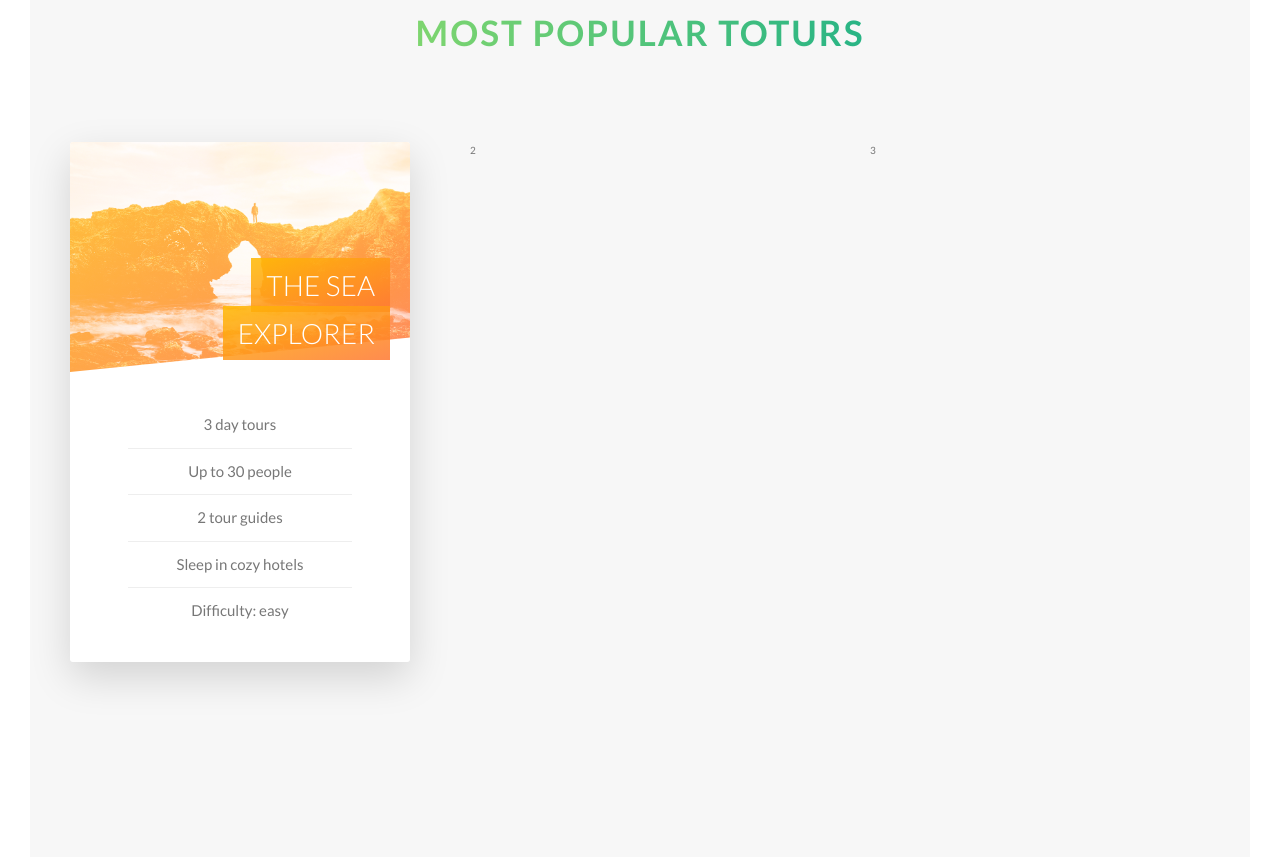
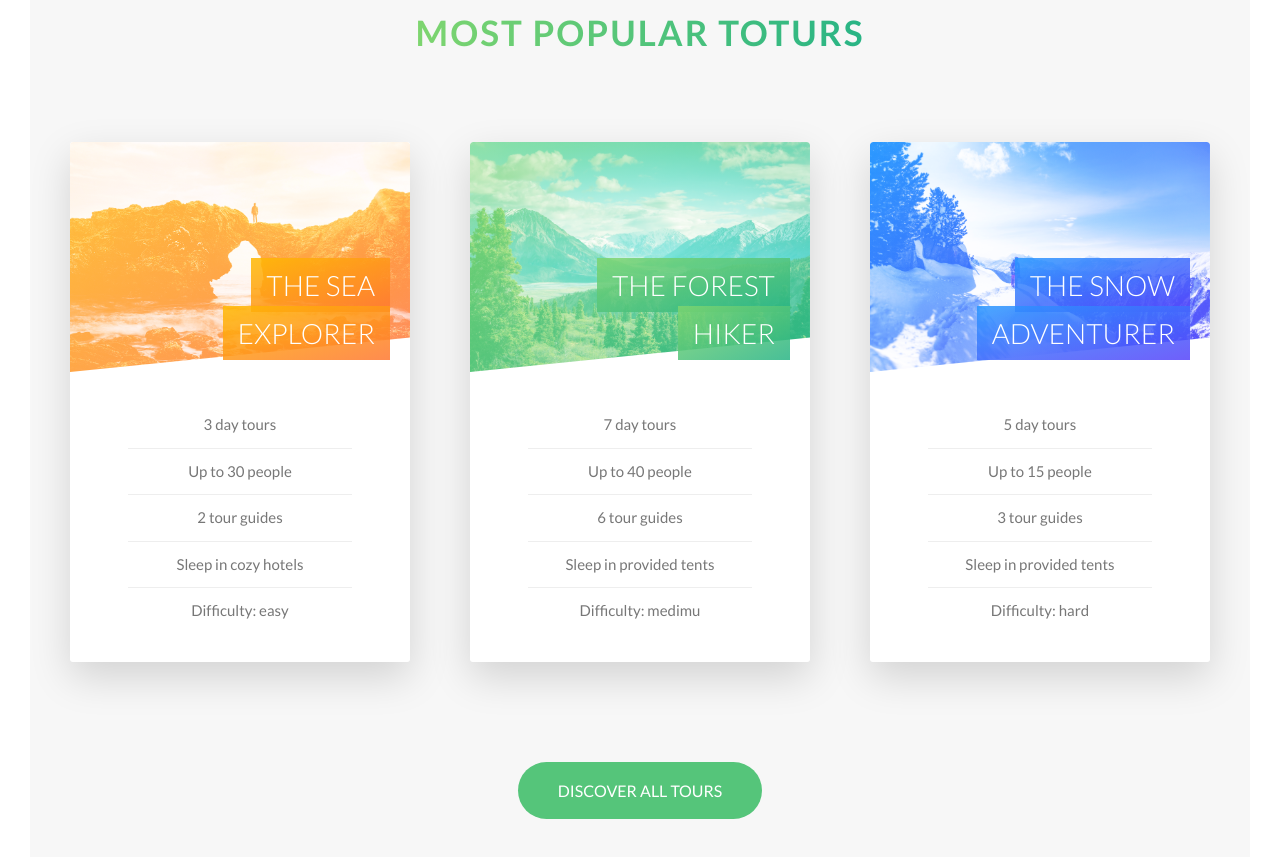
Before and after one commit to Angelamaomao/CodeSculptor-HTML-CSS, a plain HTML site: page Natours/index.html in a window 1280 px wide. Shown: the part 2331-3188 px from the top of the page. Drawn offline with Linux system fonts and the light colour scheme.

Commit message:
build the rest of the tours section and style it

```diff
--- a/Natours/css/style.css
+++ b/Natours/css/style.css
@@ -103,6 +103,12 @@ body {
 .u-margin-bottom-big {
   margin-bottom: 8rem; }
 
+.u-margin-top-big {
+  margin-top: 8rem; }
+
+.u-margin-top-huge {
+  margin-top: 10rem; }
+
 .btn:link, .btn:visited {
   text-transform: uppercase;
   text-decoration: none;
@@ -129,6 +135,12 @@ body {
   color: #777; }
   .btn--white::after {
     background-color: #fff; }
+
+.btn--green {
+  background-color: #55c57a;
+  color: #fff; }
+  .btn--green::after {
+    background-color: #55c57a; }
 
 .btn::after {
   content: "";
@@ -187,6 +199,10 @@ body {
       transform: rotateY(180deg); }
       .card_side--back-1 {
         background: linear-gradient(to right bottom, #ffb900, #ff7730); }
+      .card_side--back-2 {
+        background: linear-gradient(to right bottom, #7ed56f, #28b485); }
+      .card_side--back-3 {
+        background: linear-gradient(to right bottom, #2998ff, #5643fa); }
   .card:hover .card_side--front {
     transform: rotateY(-180deg); }
   .card:hover .card_side--back {
@@ -196,13 +212,15 @@ body {
     height: 23rem;
     background-blend-mode: screen;
     -webkit-clip-path: polygon(0 0, 100% 0, 100% 85%, 0 100%);
-    clip-path: polygon(0 0, 100% 0, 100% 85%, 0 100%); }
+    clip-path: polygon(0 0, 100% 0, 100% 85%, 0 100%);
+    border-top-left-radius: 3px;
+    border-top-right-radius: 3px; }
     .card_picture--1 {
       background-image: linear-gradient(to right bottom, #ffb900, #ff7730), url(../img/nat-5.jpg); }
     .card_picture--2 {
-      background-image: url(../img/nat-5.jpg); }
+      background-image: linear-gradient(to right bottom, #7ed56f, #28b485), url(../img/nat-6.jpg); }
     .card_picture--3 {
-      background-image: url(../img/nat-5.jpg); }
+      background-image: linear-gradient(to right bottom, #2998ff, #5643fa), url(../img/nat-7.jpg); }
   .card_heading {
     font-size: 2.8rem;
     font-weight: 300;
@@ -219,6 +237,10 @@ body {
     box-decoration-break: clone; }
     .card_heading-span--1 {
       background: linear-gradient(to right bottom, rgba(255, 185, 0, 0.85), rgba(255, 119, 48, 0.85)); }
+    .card_heading-span--2 {
+      background: linear-gradient(to right bottom, rgba(126, 213, 111, 0.85), rgba(40, 180, 133, 0.85)); }
+    .card_heading-span--3 {
+      background: linear-gradient(to right bottom, rgba(41, 152, 255, 0.85), rgba(86, 67, 250, 0.85)); }
   .card_details {
     padding: 3rem; }
     .card_details ul {
@@ -231,6 +253,23 @@ body {
         padding: 1rem; }
         .card_details ul li:not(:last-child) {
           border-bottom: 1px solid #eee; }
+  .card_cta {
+    position: absolute;
+    top: 50%;
+    left: 50%;
+    transform: translate(-50%, -50%);
+    width: 90%;
+    text-align: center; }
+  .card_price-box {
+    text-align: center;
+    margin-bottom: 8rem;
+    color: #fff; }
+  .card_price-only {
+    font-size: 1.4rem;
+    text-transform: uppercase; }
+  .card_price-value {
+    font-size: 6rem;
+    font-weight: 100; }
 
 .composition {
   position: relative; }
@@ -334,5 +373,5 @@ body {
 
 .section-tours {
   background-color: #f7f7f7;
-  padding: 25rem 0 50rem 0;
+  padding: 25rem 0 15rem 0;
   margin-top: -10rem; }
--- a/Natours/index.html
+++ b/Natours/index.html
@@ -151,12 +151,79 @@
                 </div>
               </div>
               <div class="card_side card_side--back card_side--back-1">
-                Back
+                <div class="card_cta">
+                  <div class="card_price-box">
+                    <p class="card_price-only">only</p>
+                    <p class="card_price-value">$297</p>
+                  </div>
+                  <a href="#" class="btn btn--white">Book now!</a>
+                </div>
               </div>
             </div>
           </div>
-          <div class="col-1-of-3">2</div>
-          <div class="col-1-of-3">3</div>
+          <div class="col-1-of-3">
+            <div class="card">
+              <div class="card_side card_side--front">
+                <div class="card_picture card_picture--2">&nbsp;</div>
+                <h4 class="card_heading">
+                  <span class="card_heading-span card_heading-span--2">
+                    The forest hiker
+                  </span>
+                </h4>
+                <div class="card_details">
+                  <ul>
+                    <li>7 day tours</li>
+                    <li>Up to 40 people</li>
+                    <li>6 tour guides</li>
+                    <li>Sleep in provided tents</li>
+                    <li>Difficulty: medimu</li>
+                  </ul>
+                </div>
+              </div>
+              <div class="card_side card_side--back card_side--back-2">
+                <div class="card_cta">
+                  <div class="card_price-box">
+                    <p class="card_price-only">only</p>
+                    <p class="card_price-value">$497</p>
+                  </div>
+                  <a href="#" class="btn btn--white">Book now!</a>
+                </div>
+              </div>
+            </div>
+          </div>
+          <div class="col-1-of-3">
+            <div class="card">
+              <div class="card_side card_side--front">
+                <div class="card_picture card_picture--3">&nbsp;</div>
+                <h4 class="card_heading">
+                  <span class="card_heading-span card_heading-span--3">
+                    The snow adventurer
+                  </span>
+                </h4>
+                <div class="card_details">
+                  <ul>
+                    <li>5 day tours</li>
+                    <li>Up to 15 people</li>
+                    <li>3 tour guides</li>
+                    <li>Sleep in provided tents</li>
+                    <li>Difficulty: hard</li>
+                  </ul>
+                </div>
+              </div>
+              <div class="card_side card_side--back card_side--back-3">
+                <div class="card_cta">
+                  <div class="card_price-box">
+                    <p class="card_price-only">only</p>
+                    <p class="card_price-value">$897</p>
+                  </div>
+                  <a href="#" class="btn btn--white">Book now!</a>
+                </div>
+              </div>
+            </div>
+          </div>
+        </div>
+        <div class="u-center-text u-margin-top-huge">
+          <a href="#" class="btn btn--green">Discover all tours</a>
         </div>
       </section>
     </main>
--- a/Natours/sass/base/_utilities.scss
+++ b/Natours/sass/base/_utilities.scss
@@ -10,3 +10,9 @@
 .u-margin-bottom-big {
   margin-bottom: 8rem;
 }
+.u-margin-top-big {
+  margin-top: 8rem;
+}
+.u-margin-top-huge {
+  margin-top: 10rem;
+}
--- a/Natours/sass/components/_button.scss
+++ b/Natours/sass/components/_button.scss
@@ -27,6 +27,13 @@
     color: $color-gray-dark;
     &::after {
       background-color: $color-white;
+    }
+  }
+  &--green {
+    background-color: $color-primary;
+    color: $color-white;
+    &::after {
+      background-color: $color-primary;
     }
   }
   &::after {
--- a/Natours/sass/components/_card.scss
+++ b/Natours/sass/components/_card.scss
@@ -28,6 +28,20 @@
           $color-secondary-dark
         );
       }
+      &-2 {
+        background: linear-gradient(
+          to right bottom,
+          $color-primary-light,
+          $color-primary-dark
+        );
+      }
+      &-3 {
+        background: linear-gradient(
+          to right bottom,
+          $color-tertiary-light,
+          $color-tertiary-dark
+        );
+      }
     }
   }
 
@@ -45,7 +59,8 @@
     // make it work accross the browers
     -webkit-clip-path: polygon(0 0, 100% 0, 100% 85%, 0 100%);
     clip-path: polygon(0 0, 100% 0, 100% 85%, 0 100%);
-
+    border-top-left-radius: 3px;
+    border-top-right-radius: 3px;
     &--1 {
       background-image: linear-gradient(
           to right bottom,
@@ -55,10 +70,20 @@
         url(../img/nat-5.jpg);
     }
     &--2 {
-      background-image: url(../img/nat-5.jpg);
+      background-image: linear-gradient(
+          to right bottom,
+          $color-primary-light,
+          $color-primary-dark
+        ),
+        url(../img/nat-6.jpg);
     }
     &--3 {
-      background-image: url(../img/nat-5.jpg);
+      background-image: linear-gradient(
+          to right bottom,
+          $color-tertiary-light,
+          $color-tertiary-dark
+        ),
+        url(../img/nat-7.jpg);
     }
   }
   &_heading {
@@ -83,6 +108,21 @@
         rgba($color-secondary-dark, 0.85)
       );
     }
+    &--2 {
+      background: linear-gradient(
+        to right bottom,
+        rgba($color-primary-light, 0.85),
+        rgba($color-primary-dark, 0.85)
+      );
+    }
+
+    &--3 {
+      background: linear-gradient(
+        to right bottom,
+        rgba($color-tertiary-light, 0.85),
+        rgba($color-tertiary-dark, 0.85)
+      );
+    }
   }
   &_details {
     padding: 3rem;
@@ -100,4 +140,26 @@
       }
     }
   }
+  //font side styling
+  &_cta {
+    position: absolute;
+    top: 50%;
+    left: 50%;
+    transform: translate(-50%, -50%);
+    width: 90%;
+    text-align: center;
+  }
+  &_price-box {
+    text-align: center;
+    margin-bottom: 8rem;
+    color: $color-white;
+  }
+  &_price-only {
+    font-size: 1.4rem;
+    text-transform: uppercase;
+  }
+  &_price-value {
+    font-size: 6rem;
+    font-weight: 100;
+  }
 }
--- a/Natours/sass/pages/_home.scss
+++ b/Natours/sass/pages/_home.scss
@@ -21,6 +21,6 @@
 }
 .section-tours {
   background-color: $color-grey-light-1;
-  padding: 25rem 0 50rem 0;
+  padding: 25rem 0 15rem 0;
   margin-top: -10rem;
 }
```
